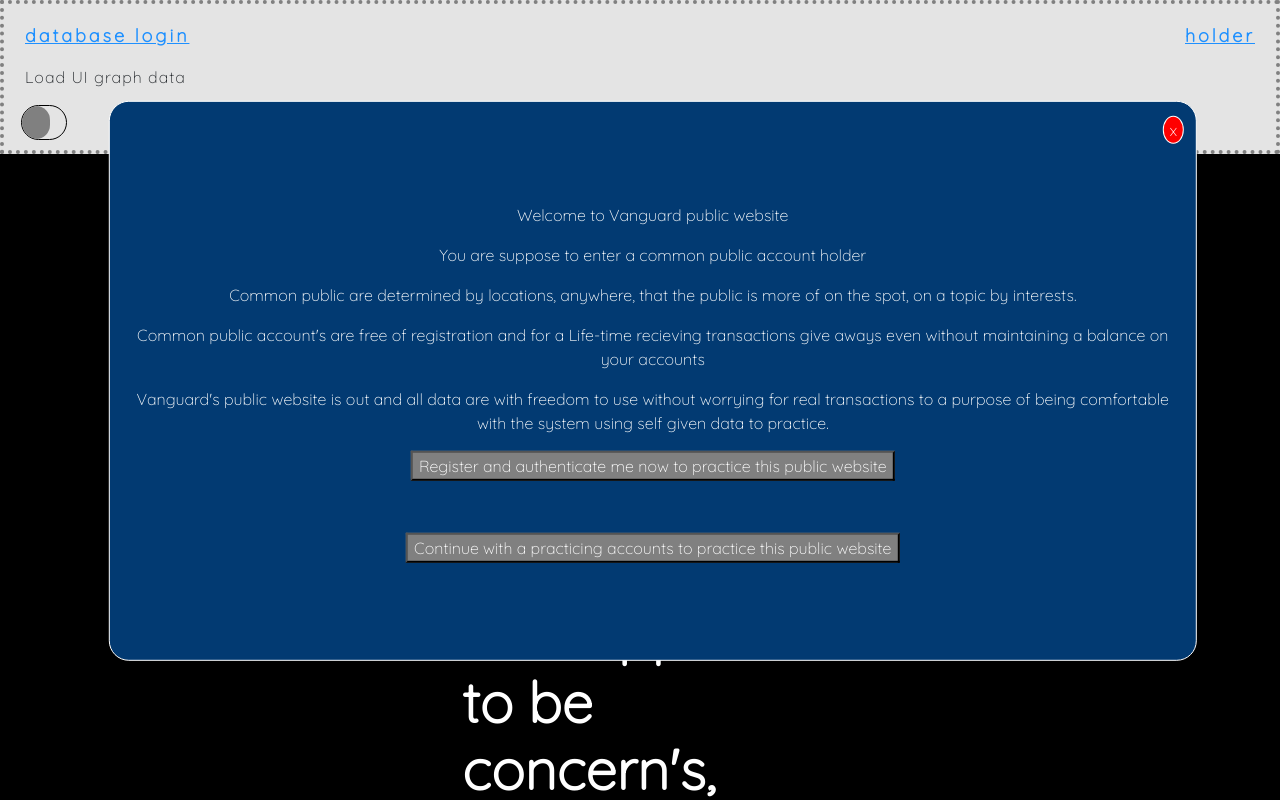
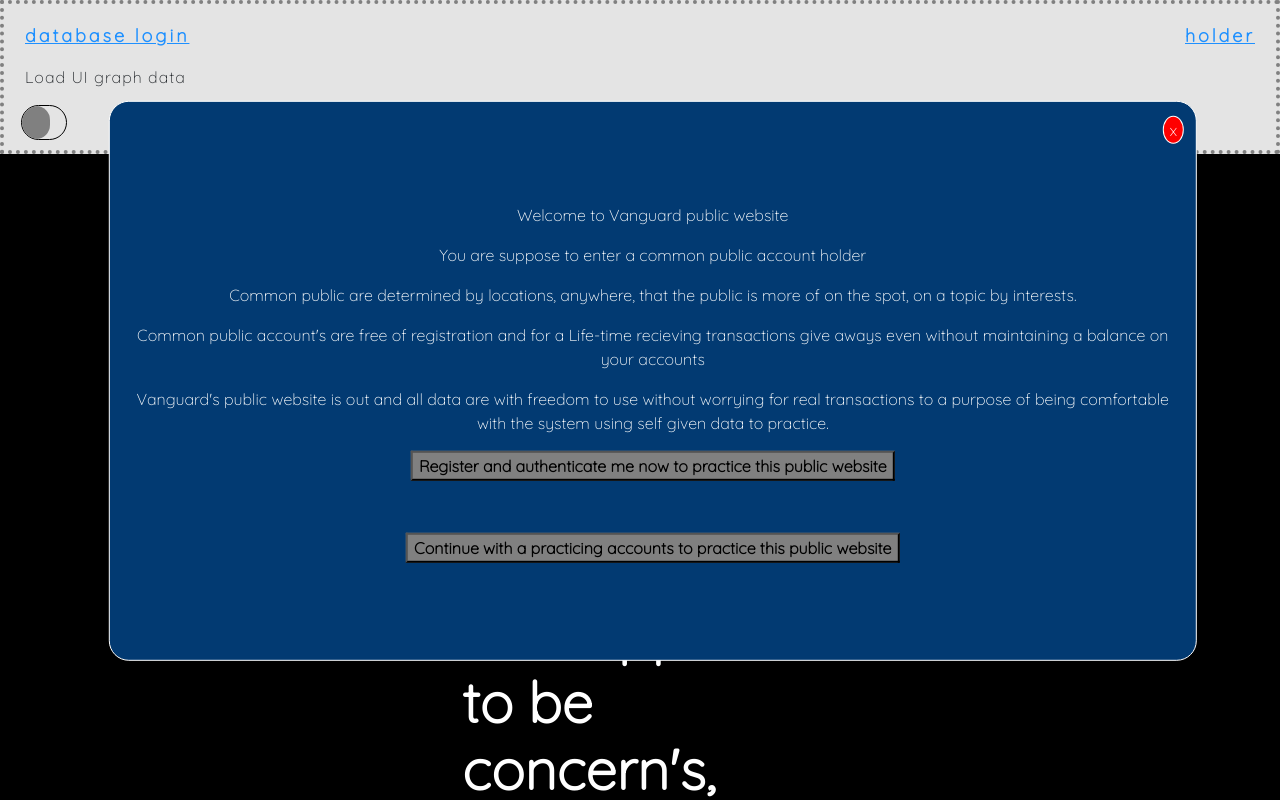
Before and after one commit to markie311/Vanguard, a React (Create React App) app in the folder view/: page / in a window 1280 px wide. Built offline with nearby package versions, Linux system fonts and the light colour scheme; a web font is replaced by a local one.

Commit message:
Vanguard

```diff
--- a/view/src/styles/landingpage/landingpage.scss
+++ b/view/src/styles/landingpage/landingpage.scss
@@ -200,8 +200,9 @@
 background-color:gray;
 font: auto {
     family:$sub-font;
+    weight:900;
 }
-color:white;
+color:black;
 padding:15px 20px;
 outline-style:none;
 }
@@ -210,8 +211,9 @@
 background-color:gray;
 font: auto {
     family:$sub-font;
+    weight:900;
 }
-color:white;
+color:black;
 padding:15px 20px;
 outline-style:none;
 }
@@ -448,8 +450,9 @@
 background-color:gray;
 font: auto {
  family:$sub-font;
+ weight:900;
 }
-color:white;
+color:black;
 outline-style:none;
 }
 #vanguardwelcomeintroduction-welcomeintroductionheader-continuewithapracticingaccountbutton {
@@ -457,8 +460,9 @@
 background-color:gray;
 font: auto {
     family:$sub-font;
+    weight:900;
 }
-color:white;
+color:black;
 outline-style:none;
 }
 #vanguardwelcomeintroduction-welcomeintroductionheader-registermenowresponsemessage {
```
